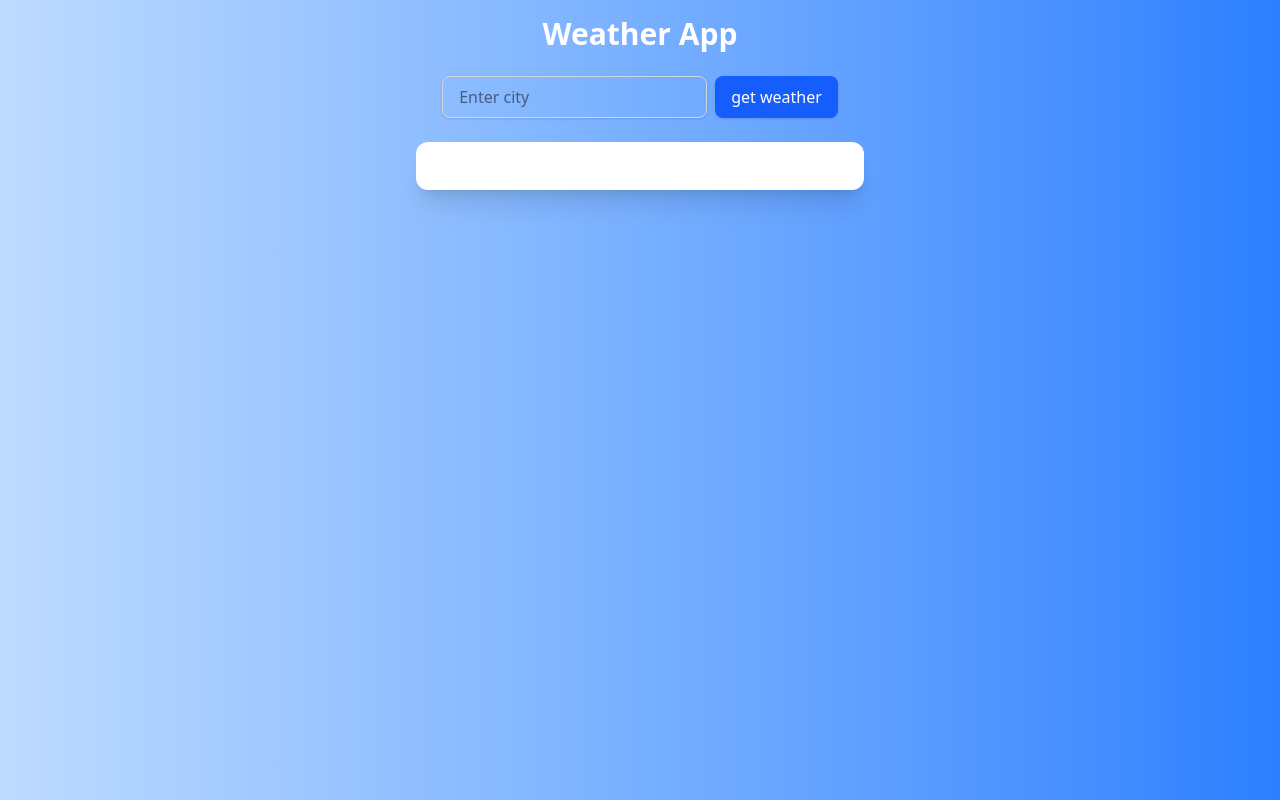
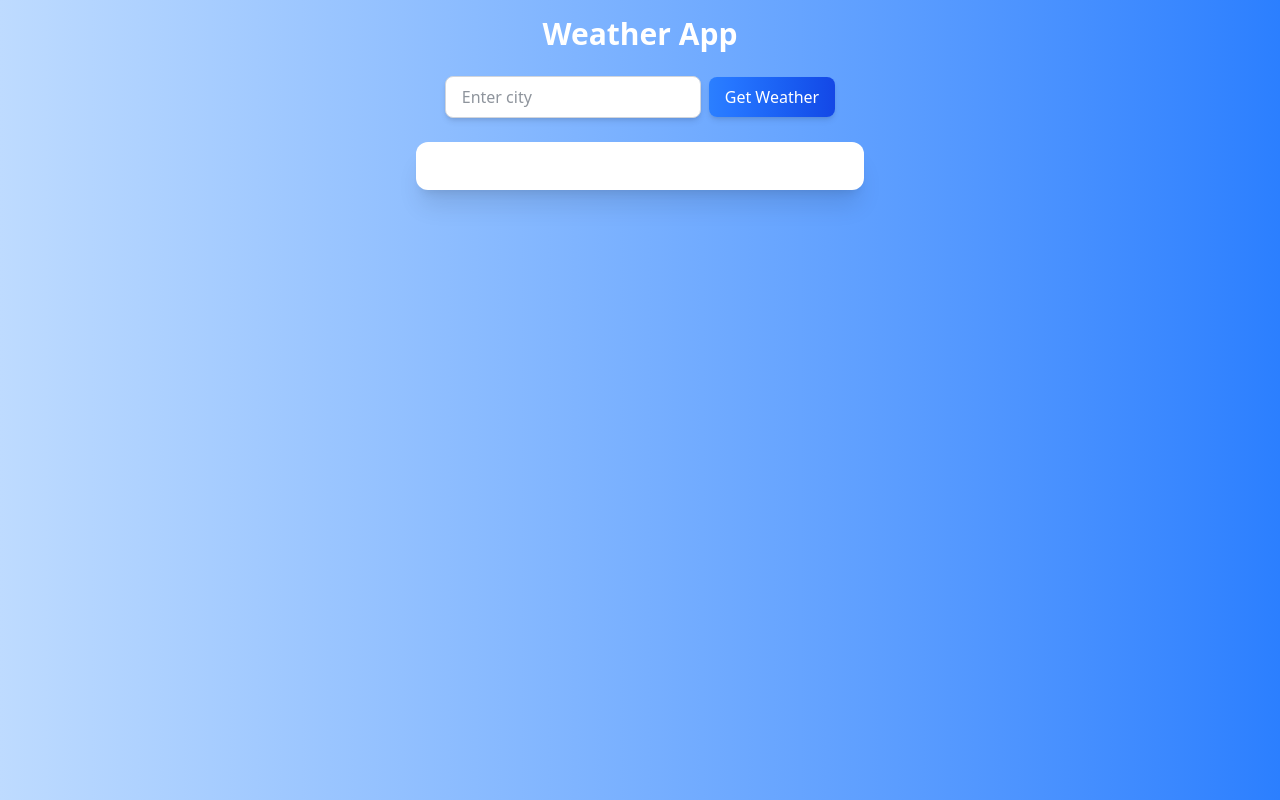
Before and after one commit to PraneethBunny123/All-App, a React (Vite) app: page / in a window 1280 px wide. Built offline with nearby package versions, Linux system fonts and the light colour scheme.

Commit message:
changed styles for SearchBar

```diff
--- a/src/project-apps/Weather App/SearchBar.jsx
+++ b/src/project-apps/Weather App/SearchBar.jsx
@@ -1,18 +1,18 @@
-export default function SearchBar({handleChange, handleFetch, city}) {
+export default function SearchBar({ handleChange, handleFetch, city }) {
     return (
-        <div className="flex gap-2 mb-6">
+        <div className="flex gap-2 mb-6 items-center justify-center">
             <input
                 placeholder="Enter city"
                 type="text"
                 onChange={handleChange}
                 value={city}
-                className="px-4 py-2 rounded-lg shadow border border-gray-300 focus:outline-none focus:ring-2 focus:ring-blue-400"
+                className="px-4 py-2 rounded-lg bg-white text-gray-800 shadow-md border border-gray-300 focus:outline-none focus:ring-2 focus:ring-blue-400 w-64"
             />
             <button
                 onClick={handleFetch}
-                className="bg-blue-600 text-white px-4 py-2 rounded-lg shadow hover:bg-blue-700 transition"
+                className="bg-gradient-to-r from-blue-500 to-blue-700 text-white px-4 py-2 rounded-lg shadow-md hover:brightness-110 transition"
             >
-                get weather
+                Get Weather
             </button>
         </div>
     )
```
